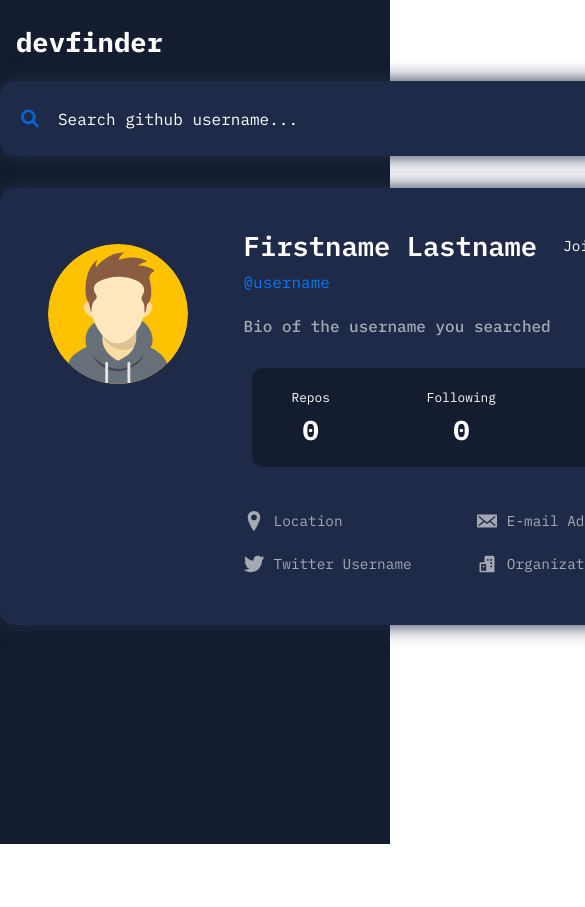
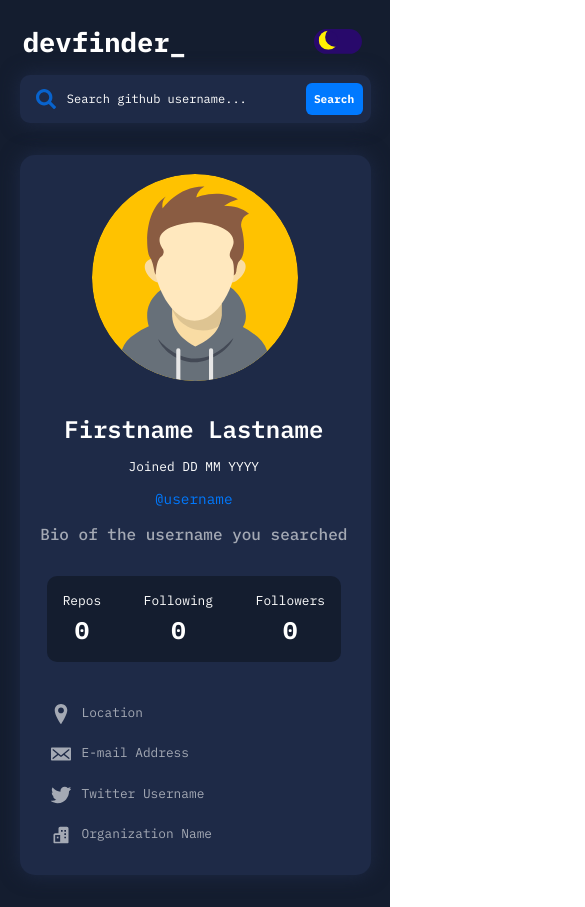
Before and after one commit to adityabisoyi/Github-profile-search, a plain HTML site: page index.html in a window 390 px wide. Shown: the top 907 px of the page, 585 px wide, since content can reach past the window. Before the commit the page ends 844 px from the top, so only its background shows below. Drawn offline with Linux system fonts and the light colour scheme.

Commit message:
made responsive

```diff
--- a/index.html
+++ b/index.html
@@ -14,7 +14,7 @@
 
             <div class="header">
                 <div class="title">
-                    devfinder
+                    devfinder_
                 </div>
                 <div class="themes">
                     <label class="switch">
@@ -26,7 +26,7 @@
 
             <div class="search-bar">
                 <img src="Images/search-icon.svg" alt="">
-                <input id="search-bar-text" type="text" placeholder="Search github username...">
+                <input id="search-bar-text" type="search" placeholder="Search github username...">
                 <div id="submit-search" class="search-btn">
                     Search
                 </div>
--- a/script.js
+++ b/script.js
@@ -89,9 +89,15 @@ function updateData(data) {
 
     devBio.textContent = `${data.bio}`
 
-    devRepos.textContent =`${data.public_repos}`
-    devFollowing.textContent =`${data.following}`
-    devFollowers.textContent =`${data.followers}`
+    if (data.name === undefined) {
+        devRepos.textContent = 0
+        devFollowing.textContent = 0
+        devFollowers.textContent = 0
+    } else {
+        devRepos.textContent =`${data.public_repos}`
+        devFollowing.textContent =`${data.following}`
+        devFollowers.textContent =`${data.followers}`
+    }
 
     devLocation.textContent = `${data.location}`
     devWebsite.textContent = `${data.email}`
--- a/style.css
+++ b/style.css
@@ -299,3 +299,162 @@ input:checked + .slider:before {
     background: #3f99ff;
     cursor: pointer;
 }
+
+
+
+
+
+
+
+
+
+
+
+/* =================================================================================================================================== */
+
+
+
+
+
+
+
+
+
+@media screen and (max-width: 758px) {
+    * {
+        box-sizing: border-box;
+    }
+    .screen {
+        height: 100%;
+        padding-bottom: 2em;
+        overflow: hidden;
+    }
+    .container {
+        width: 90%;
+        display: flex;
+        justify-content: center;
+        align-items: center;
+        flex-direction: column;
+    }
+
+
+
+
+
+
+
+
+
+
+    .header {
+        display: flex;
+        justify-content: space-between;
+        align-items: center;
+        width: 100%;
+        margin: 0;
+        padding: 1em 0.2em;
+    }
+    .search-bar {
+        width: 100%;
+        padding: 0.5em;
+        height: 3em;
+        border-radius: 10px;
+    }
+    .search-bar img {
+        width: 6%;
+        margin-right: 0.7em;
+    }
+    .search-bar input::placeholder {
+        font-size: 0.75rem;
+    }
+    .search-bar input{
+        font-size: 0.75rem;
+    }
+    .search-btn {
+        padding: 0;
+        margin: 0;
+        display: flex;
+        justify-content: center;
+        align-items: center;
+        font-size: 0.7rem;
+        border-radius: 6px !important;
+    }
+
+
+
+
+
+
+
+
+
+
+
+    .dev-info {
+        flex-direction: column;
+        width: 100%;
+        padding: 0.2em;
+    }
+    .dev-info-left {
+        width: 100%;
+    }
+    .dev-info-left img {
+        width: 60%;
+    }
+    .dev-info-right {
+        width: 90%;
+        margin: 1em 0 1em 1em;
+    }
+    .dev-info-title {
+        display: flex;
+        justify-content: center;
+        align-items: center;
+        flex-direction: column;
+    }
+    .dev-name {
+        font-size: 1.5rem;
+    }
+    .dev-join {
+        margin-top: 1em;
+        font-size: 0.8rem;
+    }
+    .dev-userid {
+        margin-top: 1em;
+        font-size: 0.9rem;
+        text-align: center;
+    }
+    .dev-bio {
+        text-align: center;
+        margin-top: 1em;
+    }
+    .dev-stats {
+        padding: 1em;
+    }
+    .dev-stat-num {
+        font-size: 1.5rem;
+    }
+    .dev-details {
+        grid-template-columns: auto;
+        font-size: 0.8rem;
+        margin-left: 1em;
+    }
+}
+
+
+
+
+
+
+
+
+
+
+@media screen and (max-width: 310px) {
+    .dev-stats {
+        flex-direction: column;
+    }
+    .dev-stat-title {
+        text-align: center;
+        padding-top: 1.5em;
+    }
+}
```
